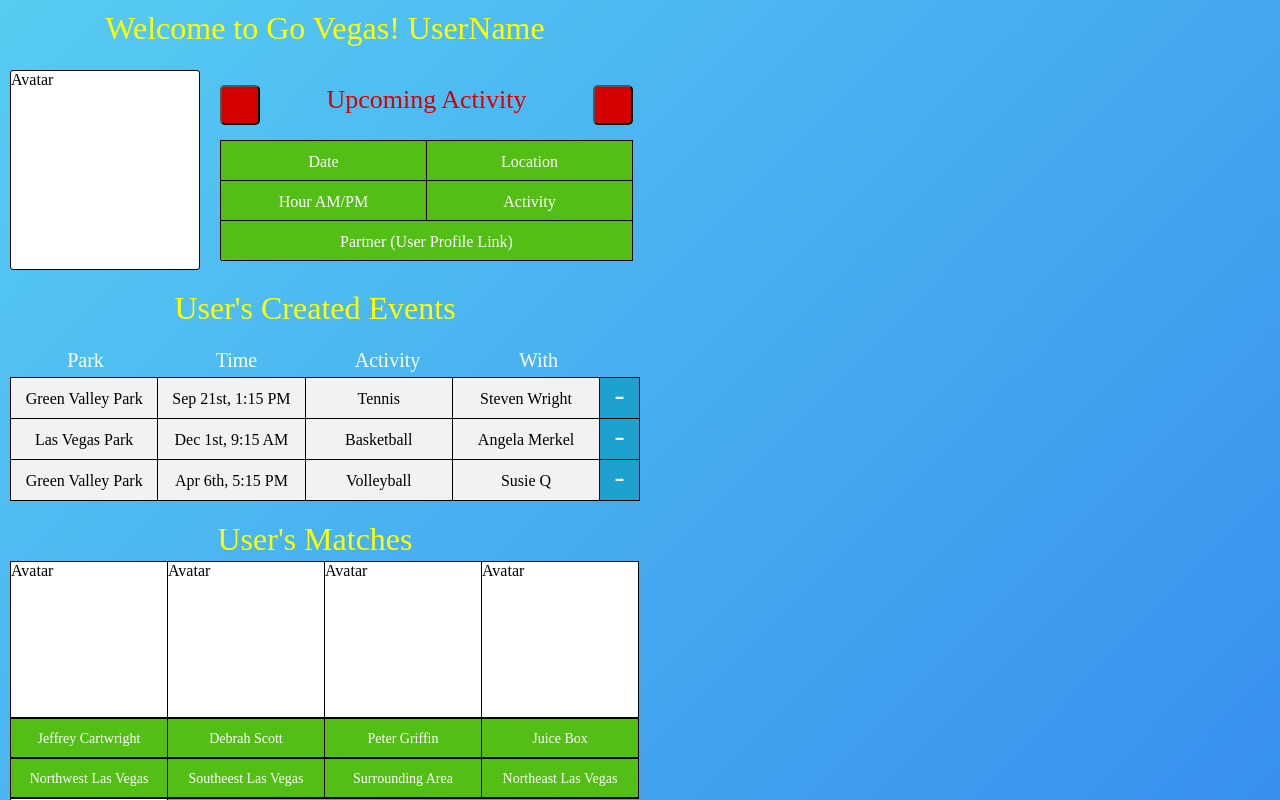
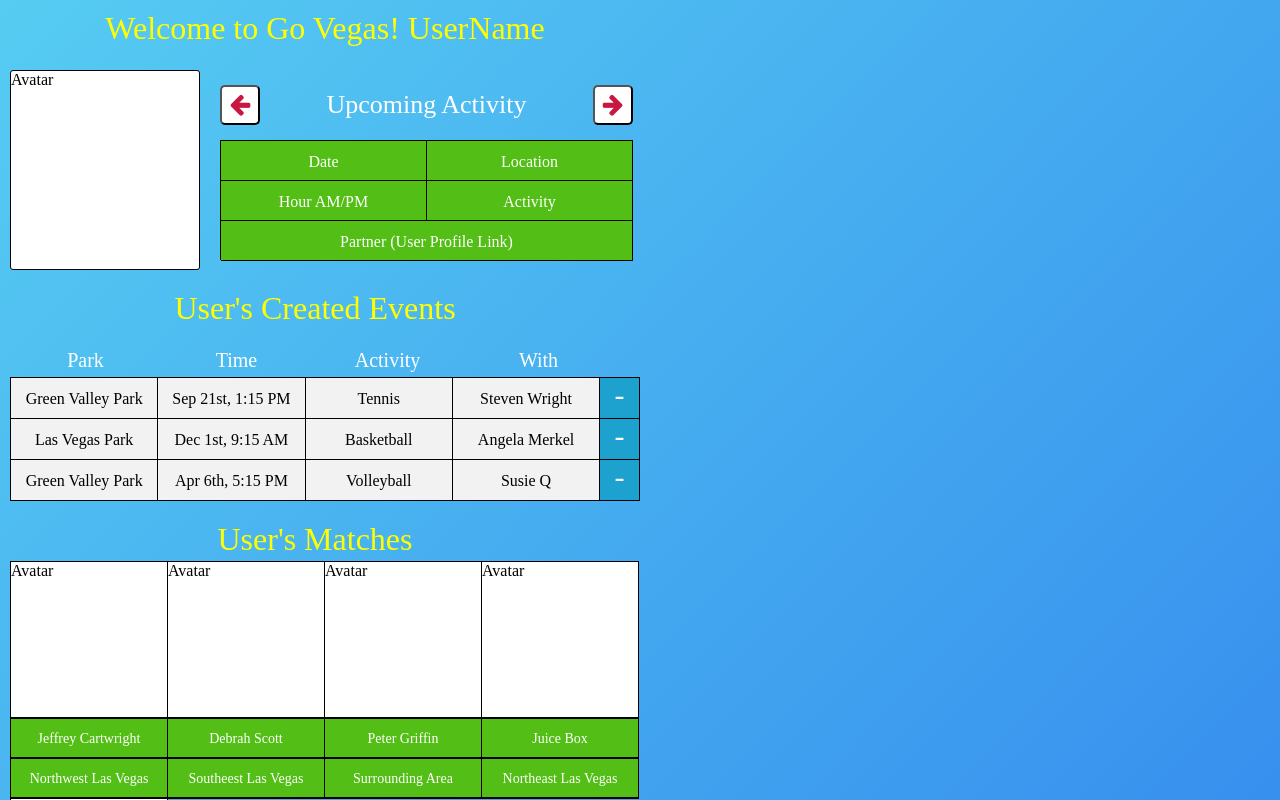
Before and after one commit to JonathanCass/finalproject, a React (Create React App) app in the folder client/: page /UserHomePage in a window 1280 px wide. Shown: the top 800 px of the page. Built offline with nearby package versions, Linux system fonts and the light colour scheme.

Commit message:
Gave up on merging styled some buttons instead

```diff
--- a/client/src/components/Friends.js
+++ b/client/src/components/Friends.js
@@ -1,4 +1,5 @@
 import React from 'react'
+import 'font-awesome/css/font-awesome.css'
 
 const styles={
     friendsContainer:{
@@ -47,7 +48,9 @@ const styles={
         height:40,
         width:40,
         borderRadius: 5,
-        background: "#D50000",
+        background: "white",
+        color: '#C81740',
+        fontSize: 24
     },
     nextGrid:{
         border: 'solid 1px black',
@@ -92,7 +95,7 @@ class Friends extends React.Component {
         <div style={styles.userMain}>
             <div style={styles.avatar}>Avatar</div>
             <div style={styles.nextBlock}>
-                <div style={styles.nextLabel}><button style={styles.arrowButton}></button><span>Friends Name</span><button style={styles.arrowButton}></button></div>
+                <div style={styles.nextLabel}><button style={styles.arrowButton}><i className="fa fa-arrow-left" aria-hidden="true"></i></button><span>Friends Name</span><button style={styles.arrowButton}><i className="fa fa-arrow-right" aria-hidden="true"></i></button></div>
                 <div style={styles.nextGrid}>
                     <div style={styles.gridEntry}>Date</div>
                     <div style={styles.gridEntry}>Location</div>
--- a/client/src/components/UserHomePage.js
+++ b/client/src/components/UserHomePage.js
@@ -2,6 +2,7 @@ import React from 'react'
 import UsersEvents from './UsersEvents'
 import UserMatches from './UserMatches'
 import Friends from './Friends'
+import 'font-awesome/css/font-awesome.css'
 
 const styles={
     userHomeContainer:{
@@ -42,16 +43,19 @@ const styles={
         width: 413,
         height: 50,
         fontSize: 26,
-        color: '#d50000',
+        color: 'white',
         textAlign: 'center',
         marginBottom: 10,
-        paddingTop: 5
+        paddingTop: 5,
+        lineHeight: '40px'
     },
     arrowButton:{
         height:40,
         width:40,
         borderRadius: 5,
-        background: "#D50000",
+        background: "white",
+        color: '#C81740',
+        fontSize: 24
     },
     nextGrid:{
         border: 'solid 1px black',
@@ -107,7 +111,7 @@ class UserHomePage extends React.Component {
         <div style={styles.userMain}>
             <div style={styles.avatar}>Avatar</div>
             <div style={styles.nextBlock}>
-                <div style={styles.nextLabel}><button style={styles.arrowButton}></button><span>Upcoming Activity</span><button style={styles.arrowButton}></button></div>
+                <div style={styles.nextLabel}><button style={styles.arrowButton}><i className="fa fa-arrow-left" aria-hidden="true"></i></button><span>Upcoming Activity</span><button style={styles.arrowButton}><i className="fa fa-arrow-right" aria-hidden="true"></i></button></div>
                 <div style={styles.nextGrid}>
                     <div style={styles.gridEntry}>Date</div>
                     <div style={styles.gridEntry}>Location</div>
```
